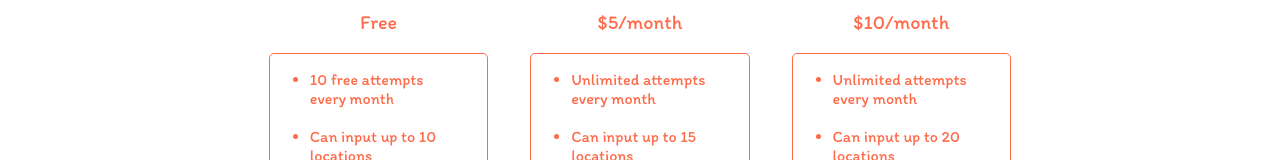
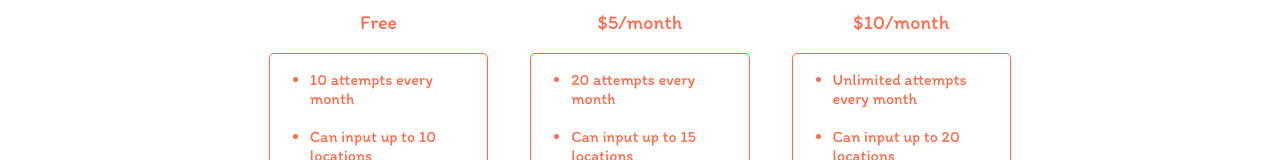
Before and after one commit to yuriw99/shortRoutes, a React (Create React App) app in the folder client/: page /pricing in a window 1280 px wide. Shown: the part 156-316 px from the top of the page. Built offline with nearby package versions, Linux system fonts and the light colour scheme.

Commit message:
Changed pricing details

```diff
--- a/client/src/pages/Pricing.tsx
+++ b/client/src/pages/Pricing.tsx
@@ -43,7 +43,7 @@
                     <div className="text twentypx">Free</div>
                     <br />
                     <PriceBox>
-                        <ul><li>10 free attempts every month</li>
+                        <ul><li>10 attempts every month</li>
                             <br />
                             <li>Can input up to 10 locations</li>
                             <br />
@@ -56,7 +56,7 @@
                     <div className="text twentypx">$5/month</div>
                     <br />
                     <PriceBox>
-                        <ul><li>Unlimited attempts every month</li>
+                        <ul><li>20 attempts every month</li>
                             <br />
                             <li>Can input up to 15 locations</li>
                             <br />
```
Also changed, not shown: 2 other files (tests, documents, lock files or other folders).
